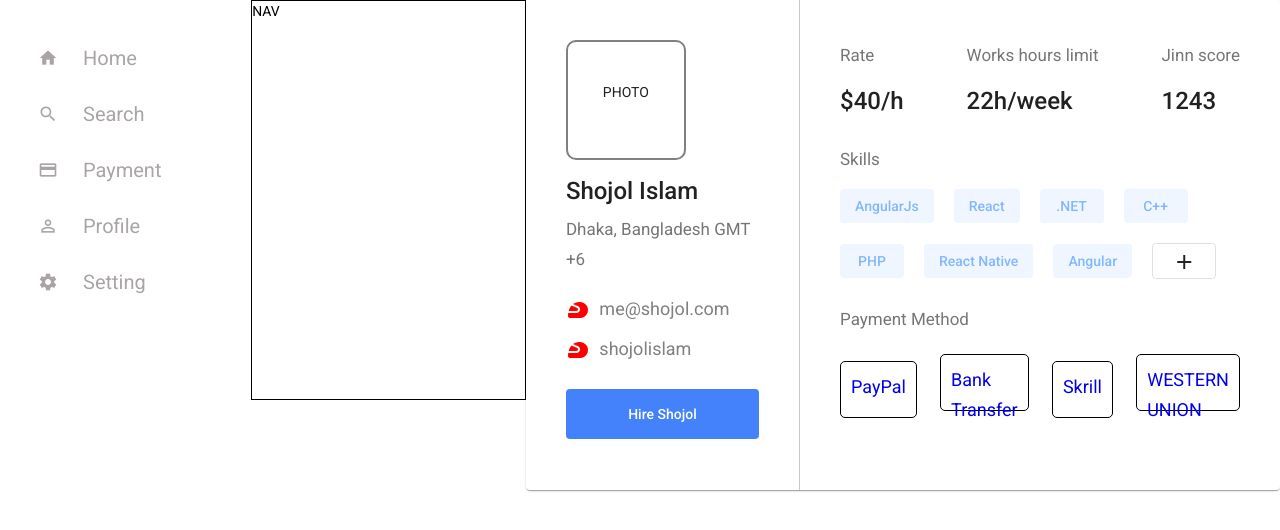
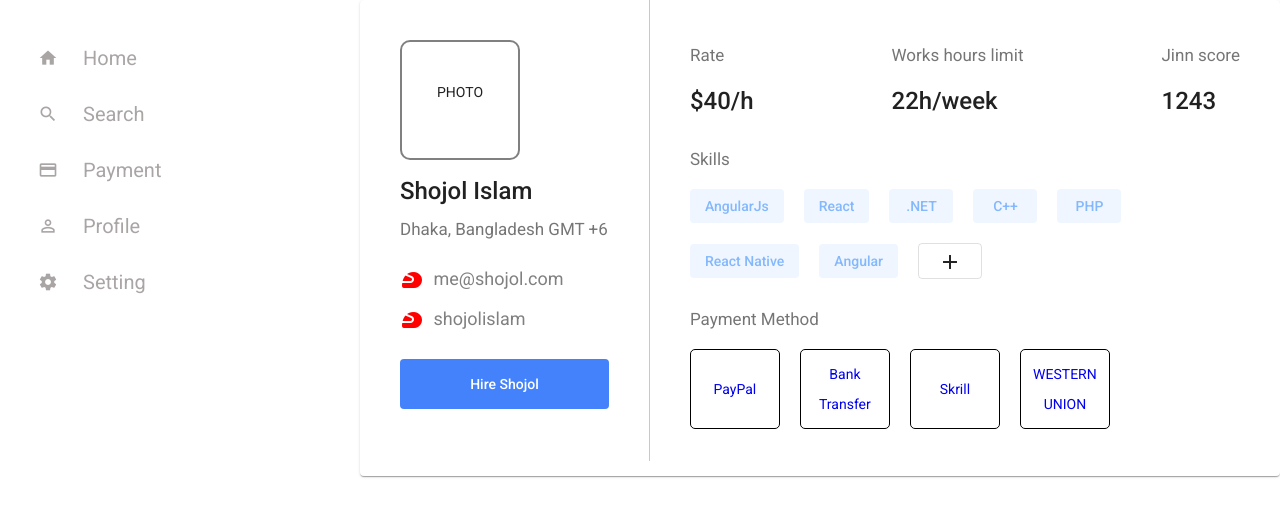
Before and after one commit to andrii-loza/WebDevProject, an Angular app: page /profile in a window 1280 px wide. Shown: the top 530 px of the page. Built offline with nearby package versions, Linux system fonts and the light colour scheme.

Commit message:
profile with nav-menu

```diff
--- a/src/app/app.component.html
+++ b/src/app/app.component.html
@@ -9,7 +9,7 @@
 <!--  <router-outlet></router-outlet>-->
 <!--</div>-->
 
-<div style="display:flex;">
+<div class="wrapper">
   <app-nav-menu></app-nav-menu>
   <router-outlet></router-outlet>
 </div>
--- a/src/app/app.component.scss
+++ b/src/app/app.component.scss
@@ -1,10 +1,10 @@
-
-app-nav-menu{
+app-nav-menu {
   width: 20%;
 }
 
-a{
-  font-family: -apple-system, BlinkMacSystemFont, 'Segoe UI', Roboto, Oxygen, Ubuntu, Cantarell, 'Open Sans', 'Helvetica Neue', sans-serif;
+a {
+  font-family: -apple-system, BlinkMacSystemFont, "Segoe UI", Roboto, Oxygen, Ubuntu, Cantarell, "Open Sans",
+    "Helvetica Neue", sans-serif;
   font-size: 1.2em;
   border: 1px solid black;
   padding: 5px 10px;
@@ -12,14 +12,14 @@ a{
   text-decoration: none;
 }
 
-.active{
+.active {
   //border: 3px solid black;
   //opacity: 0.6;
   background-color: black;
   color: white;
 }
 
-.wrapper{
-  width: 90%;
-  margin: auto;
+.wrapper {
+  display: flex;
+  justify-content: space-between;
 }
--- a/src/app/components/nav-menu/nav-menu.component.html
+++ b/src/app/components/nav-menu/nav-menu.component.html
@@ -25,7 +25,7 @@
             </a>
          </li>
          <li class="menu__item">
-            <a class="menu__link" routerLink="/skills">
+            <a class="menu__link" routerLink="/profile">
                <span class="material-icons menu__icon">perm_identity</span>
                <span>Profile</span>
             </a>
--- a/src/app/components/nav-menu/nav-menu.component.scss
+++ b/src/app/components/nav-menu/nav-menu.component.scss
@@ -1,5 +1,5 @@
 .menu {
-   font-family: 'Roboto', sans-serif;
+   font-family: "Roboto", sans-serif;
    width: 20%;
    margin: 0px 10px 0 15px;
    padding: 30px 0;
@@ -11,12 +11,11 @@
    }
 
    &__link {
-     transition: 0.5s;
+      transition: 0.5s;
       border: 3px solid white;
       display: flex;
       align-items: center;
       color: rgb(170, 165, 165);
-      align-items: center;
       text-align: center;
       padding: 15px 30px 15px 20px;
    }
@@ -36,5 +35,4 @@
       color: rgb(92, 148, 252);
       border-left: 3px solid rgb(92, 148, 252);
    }
-
 }
--- a/src/app/components/profile/profile.component.html
+++ b/src/app/components/profile/profile.component.html
@@ -1,8 +1,3 @@
-<div class="wrapper">
-    <div class="nav-menu">
-        NAV
-    </div>
-    <div>
 <mat-card *ngFor='let info of user'>
     <div class="leftInfo">
         <div class="photo">
@@ -43,22 +38,28 @@
             <nav>
                 <ul>
                     <li>
-                                <a href="#"><div>PayPal</div></a>
+                        <a href="#">
+                            <p class="pay">PayPal</p>
+                        </a>
 
                     </li>
                     <li>
-                                <a href="#"><div>Bank <br> Transfer</div> </a>
+                        <a href="#">
+                            <p class="pay">Bank <br> Transfer</p>
+                        </a>
                     </li>
                     <li>
-                                <a href="#"><div>Skrill</div> </a>
+                        <a href="#">
+                            <p class="pay">Skrill</p>
+                        </a>
                     </li>
                     <li>
-                                <a href="#"><div>WESTERN <br> UNION</div> </a>
+                        <a href="#">
+                            <p class="pay">WESTERN <br> UNION</p>
+                        </a>
                     </li>
                 </ul>
             </nav>
         </footer>
     </div>
 </mat-card>
-    </div>
-</div>
--- a/src/app/components/profile/profile.component.scss
+++ b/src/app/components/profile/profile.component.scss
@@ -1,29 +1,18 @@
-.wrapper{
-    display: flex;
-    justify-content: space-between;
-}
-.nav-menu{
-    border: 1px solid black;
-    height: 400px;
-    width: 280px;
-}
-mat-card{
+mat-card {
+    width: 920px;
     display: flex;
     padding: 0;
     line-height: 30px;
-}
-.leftInfo{
-    padding: 40px;
-    border-right: rgb(202, 200, 200) 1px solid;
-}
-.rightInfo{
-    padding: 40px;
-}
-mat-card-subtitle{
+    padding-bottom: 15px;
+    mat-card-subtitle {
         font-size: 17px;
         margin: 0;
     }
-.photo{
+    .leftInfo {
+        width: 400px;
+        padding: 40px;
+        border-right: rgb(202, 200, 200) 1px solid;
+        .photo {
             width: 120px;
             height: 120px;
             border: gray solid 2px;
@@ -32,54 +21,57 @@ mat-card-subtitle{
             line-height: 100px;
             margin-bottom: 20px;
         }
-ul{
+        ul {
             list-style-type: none;
             font-size: 18px;
             margin: 20px 0 25px 0;
         }
-.link+.link{
+        .link + .link {
             margin-top: 10px;
         }
-li{
+        li {
             color: gray;
-    span{
+            span {
                 display: inline-block;
                 vertical-align: middle;
                 margin-right: 5px;
                 color: red;
             }
         }
-button[mat-flat-button]{
+        button[mat-flat-button] {
             width: 100%;
             height: 50px;
-    background-color:rgb(68, 130, 251);
+            background-color: rgb(68, 130, 251);
         }
-header{
+    }
+    .rightInfo {
+        width: 100%;
+        padding: 40px 40px 20px 40px;
+        header {
             display: flex;
             justify-content: space-between;
-    mat-card-subtitle{
+            mat-card-subtitle {
                 margin-bottom: 20px;
             }
-    div+div{
-        margin-left:50px;
+            div + div {
+                margin-left: 50px;
             }
         }
-.skills{
-    width: 400px;
+        .skills {
             margin: 20px 0 20px 0;
         }
-footer nav {
-    ul {
+        footer nav ul {
             display: flex;
-        justify-content: space-between;
+            li {
+                padding: 15px 20px 0 0;
+                a .pay {
+                    display: flex;
                     align-items: center;
-        li{
-            a{
+                    justify-content: center;
                     text-decoration: none;
-                div{
-                    cursor: pointer;
-                    height: 57px;
-                    display: inline-block;
+                    text-align: center;
+                    width: 90px;
+                    height: 80px;
                     padding: 10px;
                     border: 1px black solid;
                     border-radius: 5px;
--- a/src/app/components/skills/skills.component.ts
+++ b/src/app/components/skills/skills.component.ts
@@ -27,7 +27,7 @@ export class SkillsComponent implements OnInit {
   }
 
   addSkill(skill: string): void {
-    if (!skill) {
+    if (skill) {
       this.skillService.addSkills(skill);
       this.getSkills();
       this.skill = '';
--- a/src/app/services/skills.service.ts
+++ b/src/app/services/skills.service.ts
@@ -18,7 +18,7 @@ export class SkillsService {
   }
 
   addSkills(skill: string): void {
-    this.skills.push({ skill, isActive: true });
+    this.skills.push({ skill, isActive: false });
   }
 
   rotateSkills(skills: string[]): void {
--- a/src/index.html
+++ b/src/index.html
@@ -1,20 +1,16 @@
 <!DOCTYPE html>
 <html lang="en">
+
 <head>
   <meta charset="utf-8" />
   <title>WebDevProject</title>
   <base href="/" />
   <meta name="viewport" content="width=device-width, initial-scale=1" />
   <link rel="icon" type="image/x-icon" href="favicon.ico" />
-    <link
-      href="https://fonts.googleapis.com/icon?family=Material+Icons"
-      rel="stylesheet"
-    />
-    <link rel="preconnect" href="https://fonts.gstatic.com">
-    <link href="https://fonts.googleapis.com/css2?family=Roboto:wght@300;400;500&display=swap" rel="stylesheet">
-    <link href="https://fonts.googleapis.com/icon?family=Material+Icons" rel="stylesheet">
 </head>
+
 <body class="mat-typography">
   <app-root></app-root>
 </body>
+
 </html>
```
Lines whose indentation alone changed are shown as unchanged.
